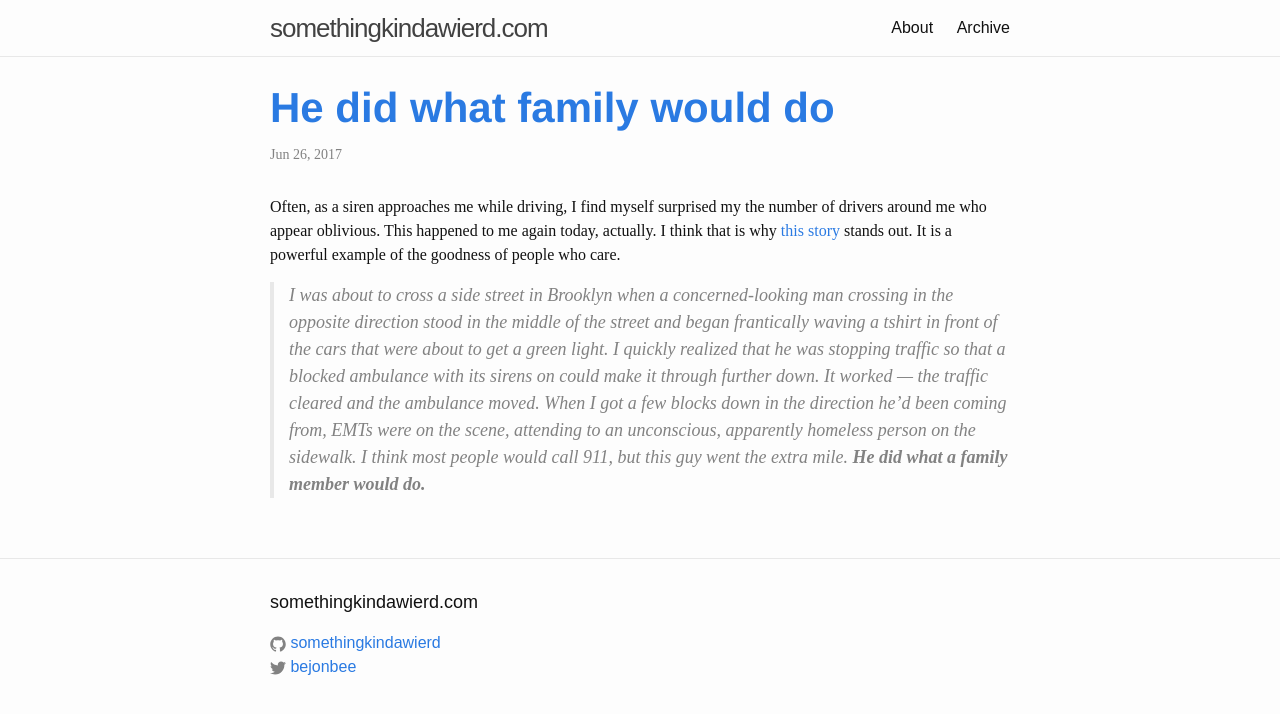
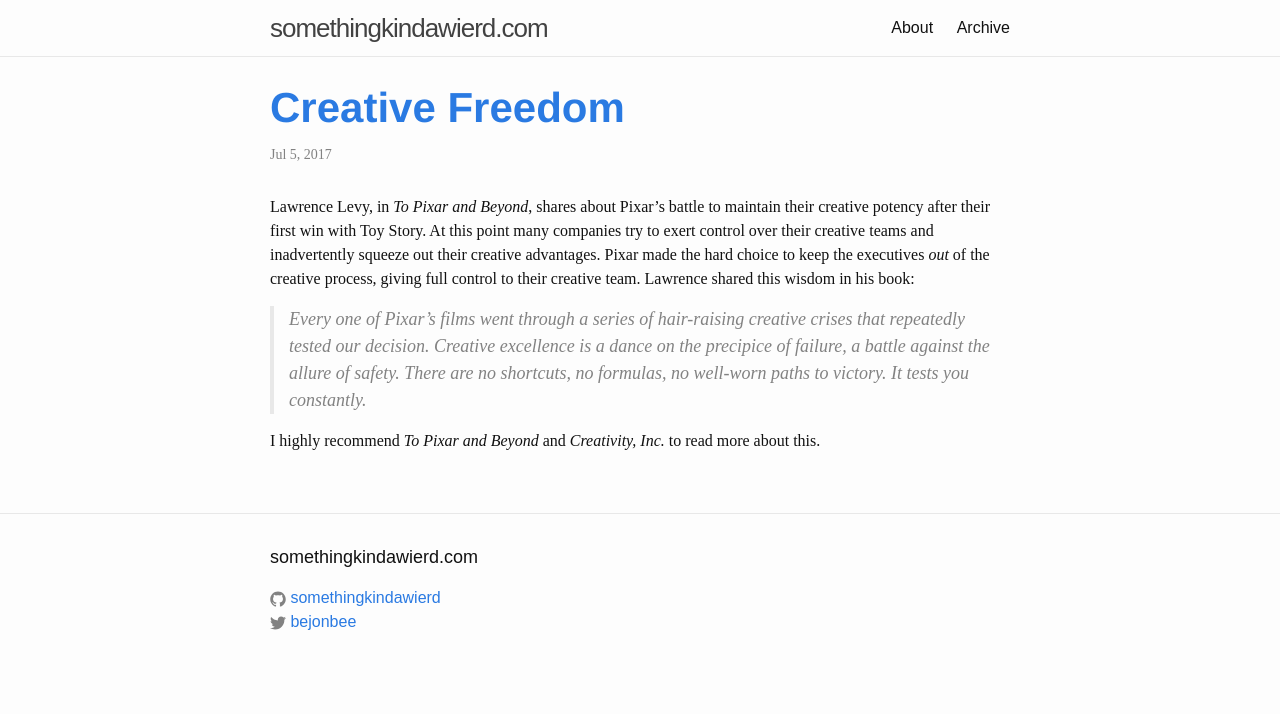
Before and after one commit to jonathan-beebe/somethingkindawierd.github.com, a Jekyll site: the page built from index.html, in a window 1280 px wide. Shown: the top 714 px of the page. Built offline with Jekyll 4.4.1, drawn with Linux system fonts in a browser that asks for light colours.

Commit message:
Updates config, adds new posts
- Adds two posts about Pixar.
- Updates config for timezone
- Updates config for future posts.

```diff
--- a/_config.yml
+++ b/_config.yml
@@ -4,6 +4,9 @@
 # which you are expected to set up once and rarely need to edit after that.
 # For technical reasons, this file is *NOT* reloaded automatically when you use
 # 'jekyll serve'. If you change this file, please restart the server process.
+
+gems:
+  - jekyll-redirect-from
 
 # Site settings
 title: somethingkindawierd.com
@@ -17,6 +20,8 @@
 github_username:  somethingkindawierd
 google_analytics: 'UA-4889093-2'
 permalink:       /:year/:month/:title.html
+timezone: America/Chicago
+future: false
 
 # Build settings
 markdown: kramdown
--- /dev/null
+++ b/_posts/2017-07-05-creative-freedom.md
@@ -0,0 +1,12 @@
+---
+date: 2017-07-05
+title: Creative Freedom
+tags:
+published: true
+---
+
+Lawrence Levy, in _To Pixar and Beyond_, shares about Pixar’s battle to maintain their creative potency after their first win with Toy Story. At this point many companies try to exert control over their creative teams and inadvertently squeeze out their creative advantages. Pixar made the hard choice to keep the executives _out_ of the creative process, giving full control to their creative team. Lawrence shared this wisdom in his book:
+
+> Every one of Pixar’s films went through a series of hair-raising creative crises that repeatedly tested our decision. Creative excellence is a dance on the precipice of failure, a battle against the allure of safety. There are no shortcuts, no formulas, no well-worn paths to victory. It tests you constantly.
+
+I highly recommend _To Pixar and Beyond_ and _Creativity, Inc._ to read more about this.
```
Also changed, not shown: _posts/2017-06-30-to-pixar-and-beyond.md (added, +12 -0 lines), about.md (+1 -0 lines).
